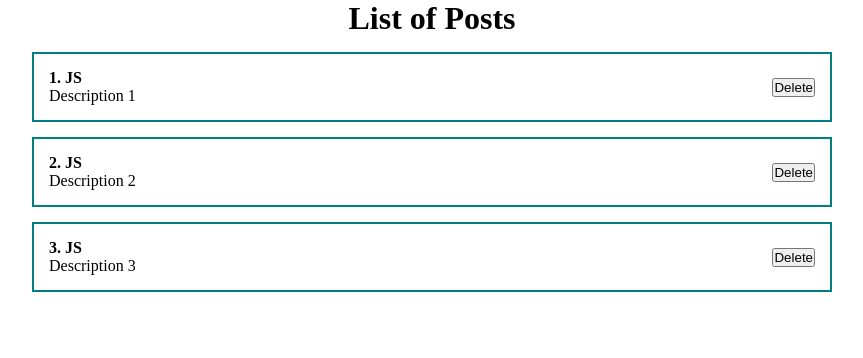
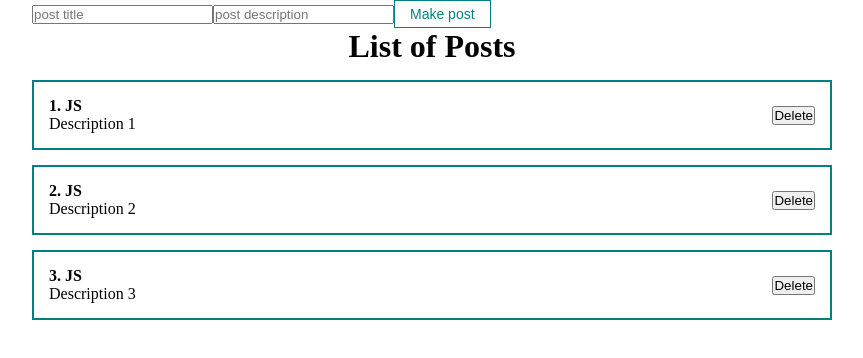
Before and after one commit to paxagi/learning-react, a React (Create React App) app: page / in a window 1280 px wide. Shown: the top 358 px of the page, without its empty margins (208-1071 px from the left). Built offline with nearby package versions, Linux system fonts and the light colour scheme.

Commit message:
fix: inject component MyButton

```diff
--- a/src/App.js
+++ b/src/App.js
@@ -1,5 +1,5 @@
 import React, { useState } from 'react'
-import PostItem from './components/PostItem'
+import MyButton from './components/UI/button/MyButton';
 import PostList from './components/PostList';
 import './styles/App.css'
 
@@ -11,7 +11,12 @@ function App() {
   ])
 
   return (
-    <div className = "App">
+    <div className="App">
+      <form>
+        <input type="text" placeholder="post title" />
+        <input type="text" placeholder="post description" />
+        <MyButton disabled>Make post</MyButton>
+      </form>
       <PostList posts = {posts} title = 'List of Posts' />
     </div>
   );
```
